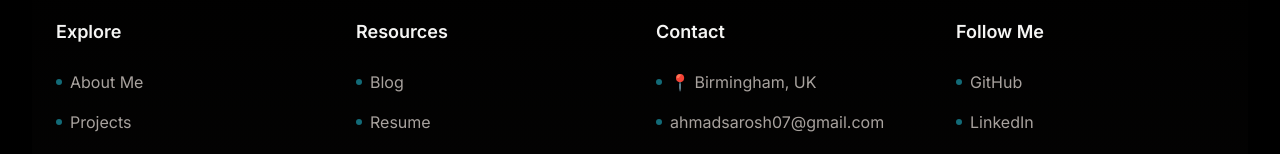
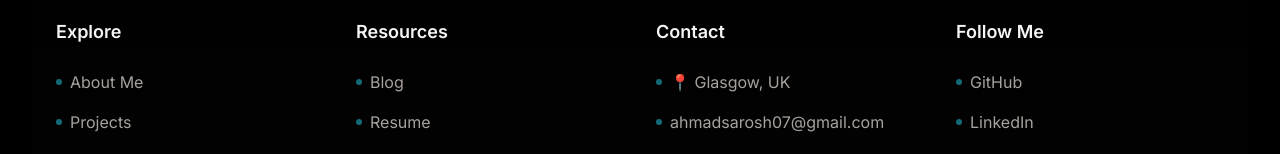
Before and after one commit to SaroshAhmad/My_Portfolio, a React (Vite) app: page / in a window 1280 px wide. Shown: the part 4483-4637 px from the top of the page. Built offline with nearby package versions, Linux system fonts and the light colour scheme; no server answers; the database is empty.

Commit message:
Updated address in footer

```diff
--- a/src/components/Footer.jsx
+++ b/src/components/Footer.jsx
@@ -79,7 +79,7 @@ const Footer = () => {
                         <ul className="space-y-4">
                             <li className="text-stone-400 flex items-center gap-2">
                                 <span className="w-1.5 h-1.5 bg-cyan-400/50 rounded-full"></span>
-                                📍 Birmingham, UK
+                                📍 Glasgow, UK
                             </li>
                             <li>
                                 <a href="mailto:ahmadsarosh07@gmail.com" className="text-stone-400 hover:text-cyan-400 transition-colors duration-300 flex items-center gap-2 group">
```
